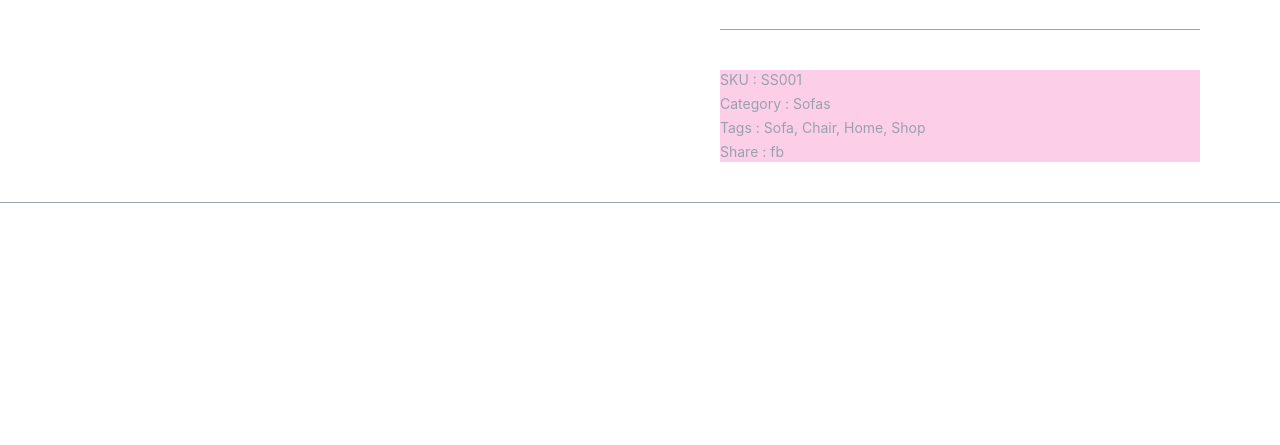
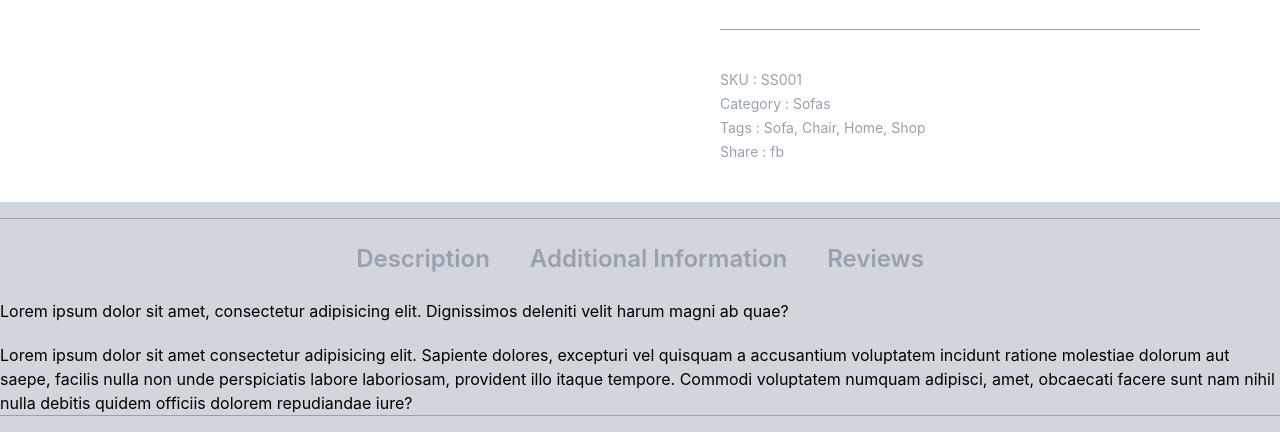
Before and after one commit to DIPIKAKC/E-Furniture, a React (Vite) app in the folder frontend/: page /product in a window 1280 px wide. Shown: the part 621-1066 px from the top of the page. Before the commit the page ends 824 px from the top, so only its background shows below. Built offline with nearby package versions, Linux system fonts and the light colour scheme.

Commit message:
productdetail

```diff
--- a/frontend/src/Pages/User/ProductDetail.jsx
+++ b/frontend/src/Pages/User/ProductDetail.jsx
@@ -61,17 +61,30 @@ export default function ProductDetail() {
 
                     <div className='text-gray-400'><hr /></div>
 
-                    <div className='flex flex-col gap-1 bg-pink-200'>
+                    <div className='flex flex-col gap-1'>
                         <div className='text-sm text-gray-400'>SKU : SS001</div>
                         <div className='text-sm text-gray-400'>Category : Sofas</div>
                         <div className='text-sm text-gray-400'>Tags : Sofa, Chair, Home, Shop</div>
                         <div className='text-sm text-gray-400'>Share : fb</div>
                     </div>
                 </div>
-
             </div>
 
-            <div><hr className='text-gray-400 mt-4' /></div>
+
+            <div className='bg-gray-300 my-4 py-4'>
+
+                <div><hr className='text-gray-400' /></div>
+                <div className='flex items-center justify-center gap-10 py-6'>
+                    <div className='font-semibold text-2xl text-gray-400'>Description</div>
+                    <div className='font-semibold text-2xl text-gray-400'>Additional Information</div>
+                    <div className='font-semibold text-2xl text-gray-400'>Reviews</div>
+                </div>
+                <div className='flex flex-col gap-5'>
+                    <p>Lorem ipsum dolor sit amet, consectetur adipisicing elit. Dignissimos deleniti velit harum magni ab quae?</p>
+                    <p>Lorem ipsum dolor sit amet consectetur adipisicing elit. Sapiente dolores, excepturi vel quisquam a accusantium voluptatem incidunt ratione molestiae dolorum aut saepe, facilis nulla non unde perspiciatis labore laboriosam, provident illo itaque tempore. Commodi voluptatem numquam adipisci, amet, obcaecati facere sunt nam nihil nulla debitis quidem officiis dolorem repudiandae iure?</p>
+                </div>
+                <div><hr className='text-gray-400' /></div>
+            </div>
 
 
 
```
